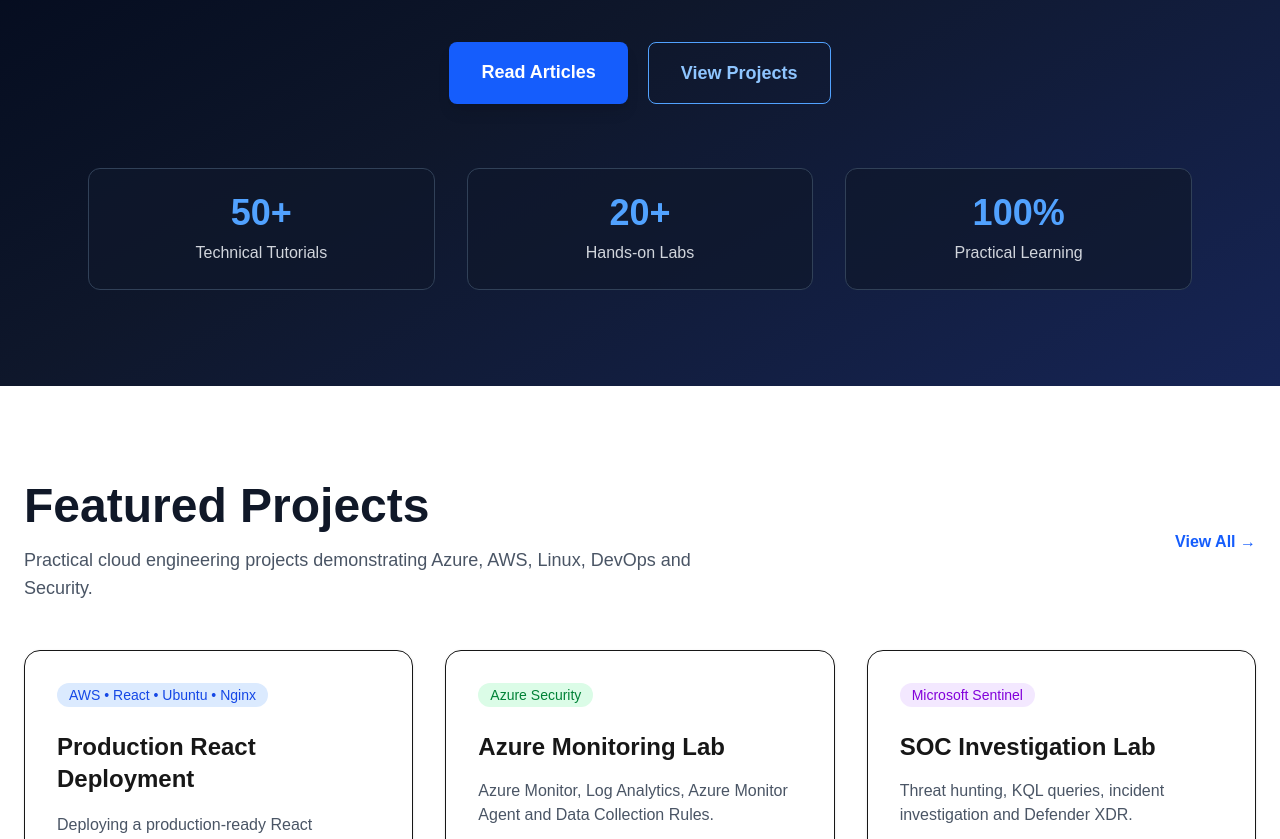
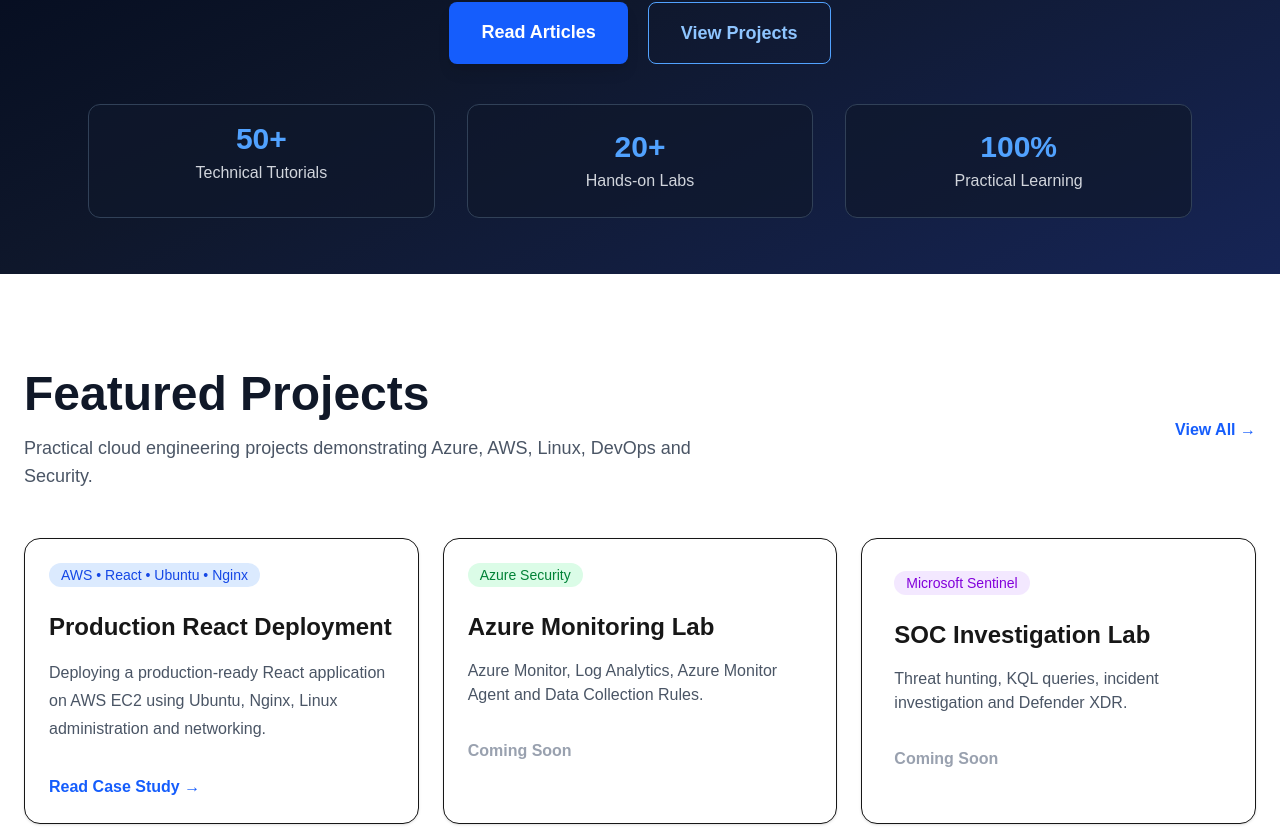
Before and after one commit to Kutiolajide07/my-blog, a Next.js app: page / in a window 1280 px wide. Shown: the part 401-1240 px from the top of the page. Built offline with nearby package versions, Linux system fonts and the light colour scheme.

Commit message:
Refine homepage layout and navigation

```diff
--- a/app/page.tsx
+++ b/app/page.tsx
@@ -5,7 +5,7 @@ export default function Home() {
   return (
     <main className="bg-white">
       {/* Hero Section */}
-      <section className="bg-gradient-to-br from-slate-950 via-slate-900 to-blue-950 py-24">
+      <section className="bg-gradient-to-br from-slate-950 via-slate-900 to-blue-950 py-14">
         <div className="mx-auto max-w-6xl px-6 text-center">
           <p className="mb-4 text-lg font-semibold uppercase tracking-wider text-blue-400">
             Welcome to
@@ -37,20 +37,20 @@ export default function Home() {
             </Link>
           </div>
 
-          <div className="mt-16 grid gap-8 md:grid-cols-3">
-            <div className="rounded-xl border border-slate-700 bg-slate-900/70 p-6">
-              <h3 className="text-4xl font-bold text-blue-400">50+</h3>
-              <p className="mt-2 text-gray-300">Technical Tutorials</p>
+          <div className="mt-10 grid gap-8 md:grid-cols-3">
+            <div className="rounded-xl border border-slate-700 bg-slate-900/70 p-4">
+              <h3 className="text-3xl font-bold text-blue-400">50+</h3>
+              <p className="mt-1 text-gray-300">Technical Tutorials</p>
             </div>
 
             <div className="rounded-xl border border-slate-700 bg-slate-900/70 p-6">
-              <h3 className="text-4xl font-bold text-blue-400">20+</h3>
-              <p className="mt-2 text-gray-300">Hands-on Labs</p>
+              <h3 className="text-3xl font-bold text-blue-400">20+</h3>
+              <p className="mt-1 text-gray-300">Hands-on Labs</p>
             </div>
 
             <div className="rounded-xl border border-slate-700 bg-slate-900/70 p-6">
-              <h3 className="text-4xl font-bold text-blue-400">100%</h3>
-              <p className="mt-2 text-gray-300">
+              <h3 className="text-3xl font-bold text-blue-400">100%</h3>
+              <p className="mt-1 text-gray-300">
                 Practical Learning
               </p>
             </div>
@@ -83,9 +83,9 @@ export default function Home() {
       </Link>
     </div>
 
-    <div className="grid gap-8 lg:grid-cols-3">
+    <div className="grid gap-6 lg:grid-cols-3">
 
-      <article className="rounded-2xl border bg-white p-8 shadow-sm transition hover:-translate-y-2 hover:shadow-xl">
+      <article className="rounded-2xl border bg-white p-6 shadow-sm transition hover:-translate-y-2 hover:shadow-xl">
 
         <span className="rounded-full bg-blue-100 px-3 py-1 text-sm font-medium text-blue-700">
           AWS • React • Ubuntu • Nginx
@@ -109,7 +109,7 @@ export default function Home() {
 
       </article>
 
-      <article className="rounded-2xl border bg-white p-8 shadow-sm">
+      <article className="rounded-2xl border bg-white p-6 shadow-sm">
 
         <span className="rounded-full bg-green-100 px-3 py-1 text-sm font-medium text-green-700">
           Azure Security
```
